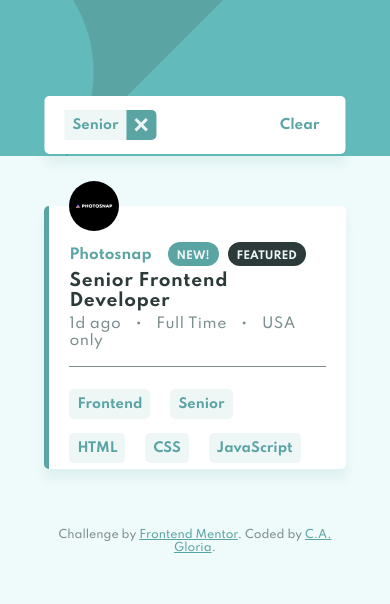
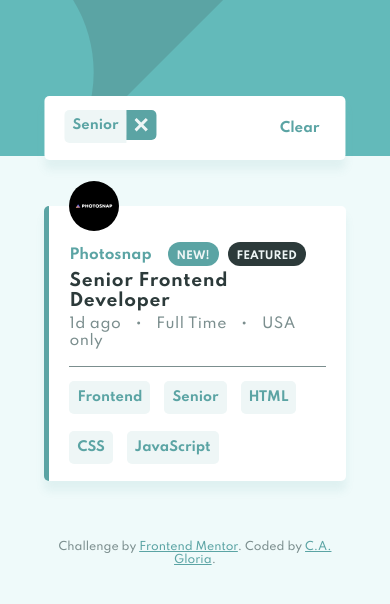
Before and after one commit to cagloria/static-job-listings, a plain HTML site: page index.html in a window 390 px wide. Both pictures are taken after a click on the button "Senior". Drawn offline with nearby package versions, Linux system fonts and the light colour scheme.

Commit message:
Updated content row styling and tablet lists
- Fixed filter list exceeding height of job listing
- Updated SCSS for tablets
- Updated tablet-list, tablet-li, and tablet classes

```diff
--- a/components/filter-button.js
+++ b/components/filter-button.js
@@ -6,15 +6,14 @@ class FilterButton extends HTMLElement {
     connectedCallback() {
         const category = this.dataset.category;
         const functionName = this.dataset.function;
-        const liClasses = "tablet-list__li tablet-list__li--filter";
-        const spanClasses = "tablet-list__tablet tablet-list__tablet--filter";
 
         this.innerHTML = `
-            <li class=${liClasses}>
-                <span class=${spanClasses}>${category}</span>
+            <li class="tablet-li">
+                <span class="tablet">${category}</span>
                 <button
                     class="delete-filter-button"
-                    onclick="${functionName}('${category}')">
+                    onclick="${functionName}('${category}')"
+                    aria-label="Delete ${category} filter">
                 <img src="./images/icon-remove.svg"></button>
             </li>`;
     }
--- a/components/job-listing.js
+++ b/components/job-listing.js
@@ -71,8 +71,8 @@ class JobListing extends HTMLElement {
     createCategoryList(role, level, languages, tools) {
         let langTablets = ``;
         let skillsTablets = ``;
-        const liClass = `tablet-list__li tablet-list__li--job`;
-        const tabletClass = `tablet-list__tablet tablet-list__tablet--job`;
+        const liClass = `tablet-li`;
+        const tabletClass = `tablet`;
 
         // The role and level data sets can only have one category each
         const roleTablet = `
@@ -121,7 +121,7 @@ class JobListing extends HTMLElement {
         }
 
         return `
-            <ul class="tablet-list">
+            <ul class="tablet-list tablet-list--job">
                 ${roleTablet}
                 ${levelTablet}
                 ${langTablets}
--- a/index.html
+++ b/index.html
@@ -33,7 +33,10 @@
                 id="filter-container"
                 class="filter-container content-row window-width"
             >
-                <ul id="filter-list" class="tablet-list"></ul>
+                <ul
+                    id="filter-list"
+                    class="tablet-list tablet-list--filter"
+                ></ul>
                 <button
                     id="clear-button"
                     class="clear-button"
--- a/scripts/jobs.js
+++ b/scripts/jobs.js
@@ -216,7 +216,7 @@ function createJobListings() {
         $("#jobs-container").append(`
             <job-listing
                 id="job-${job.id}"
-                class="job-listing${featuredClass} content-row"
+                class="job-listing${featuredClass} content-row window-width"
                 data-role="${job.role}"
                 data-level="${job.level}"
                 data-languages="${job.languages}"
--- a/scss/_job-listing.scss
+++ b/scss/_job-listing.scss
@@ -6,8 +6,8 @@ $dark: hsl(180, 14%, 20%);
 .job-listing {
     display: grid;
     border-left: 5px solid transparent;
-    grid-template-columns: 88px minmax(250px, 1fr) auto;
-    grid-template-rows: 56px 43px 52px;
+    grid-template-columns: 88px minmax(240px, 410px) auto;
+    grid-template-rows: minmax(56px, auto) minmax(43px, auto) minmax(52px, auto);
     column-gap: 25px;
     &--featured {
         border-left-color: $primary;
@@ -89,7 +89,6 @@ $dark: hsl(180, 14%, 20%);
 
     .tablet-list {
         align-self: center;
-        justify-content: flex-end;
         justify-self: end;
         grid-row: 1 / span 3;
         grid-column: 3;
--- a/scss/_tablet.scss
+++ b/scss/_tablet.scss
@@ -1,52 +1,37 @@
 $primary: hsl(180, 29%, 50%);
 $neutral-light: hsl(180, 31%, 95%);
+$tablet-margin: 17px;
 
 .tablet-list {
     display: flex;
     align-content: center;
-    align-items: center;
     flex-wrap: wrap;
-    height: 100%;
     margin: 0;
-    padding-top: 18px;
-    padding-left: 0;
+    padding: 11px 0 0;
     list-style-type: none;
-    > *:not(:last-child) {
-        margin-right: 20px;
+    &--filter {
+        .tablet-li {
+            margin: 0 17px 17px 0;
         }
 
-    &__li {
-        display: flex;
-        height: 30px;
-        margin-bottom: 18px;
-
-        &--filter {
-            display: flex;
-            margin-right: 18px;
+        .tablet {
+            border-top-left-radius: 5px;
+            border-bottom-left-radius: 5px;
+        }
     }
 
     &--job {
-            margin-left: 18px;
+        justify-content: flex-end;
+        .tablet-li {
+            margin: 0 0 17px 17px;
+            &:first-child {
+                margin-left: 0;
             }
         }
 
-    &__tablet {
-        font-size: 13px;
-        font-weight: bold;
-        padding: 8px;
-        color: $primary;
-        border: 0;
-        background-color: $neutral-light;
-        &--filter {
-            border-top-left-radius: 0;
-            border-bottom-left-radius: 0;
-        }
-
-        &--job {
+        .tablet {
             border-radius: 5px;
-        }
-
-        &:not(&--filter):hover {
+            &:hover {
                 color: $neutral-light;
                 background-color: $primary;
             }
@@ -54,20 +39,37 @@ $neutral-light: hsl(180, 31%, 95%);
     }
 
     @media only screen and (max-width: 768px) {
-    .tablet-list {
         padding-top: 14px;
 
-        &__li {
-            margin-bottom: 14px;
-
         &--filter {
+            .tablet-li {
                 margin-right: 14px;
+            }
         }
 
         &--job {
+            .tablet-li {
                 margin-right: 14px;
                 margin-left: 0;
             }
         }
     }
 }
+
+.tablet-li {
+    display: flex;
+    height: 33px;
+
+    @media only screen and (max-width: 768px) {
+        margin-bottom: 14px;
+    }
+}
+
+.tablet {
+    font-size: 13px;
+    font-weight: bold;
+    padding: 8px;
+    color: $primary;
+    border: 0;
+    background-color: $neutral-light;
+}
--- a/scss/styles.scss
+++ b/scss/styles.scss
@@ -50,7 +50,7 @@ button {
 
 .content-row {
     box-sizing: border-box;
-    padding: 0 35px;
+    padding: 0 40px 0 35px;
     border-radius: 5px;
     background-color: $white;
     box-shadow: 0 10px 8px hsla(180, 29%, 50%, 0.1);
```
Also changed, not shown: styles/styles.css. Lines whose indentation alone changed are shown as unchanged.
